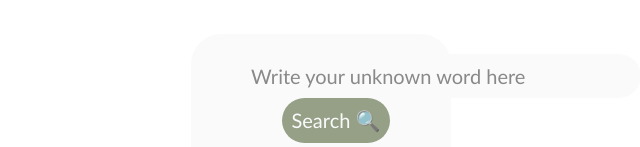
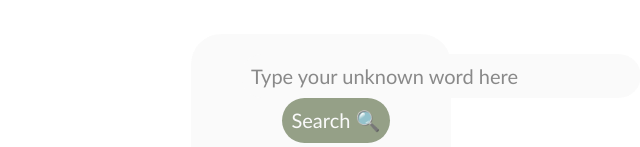
Before and after one commit to beatrizevedo/dictionary-project, a React (Create React App) app: page / in a window 1280 px wide. Shown: the part 160-307 px from the top of the page, without its empty margins (319-959 px from the left). Built offline with nearby package versions, Linux system fonts and the light colour scheme.

Commit message:
Removed synonims

```diff
--- a/src/Dictionary.js
+++ b/src/Dictionary.js
@@ -8,14 +8,12 @@ export default function Dictionary() {
   let [phonetic, setPhonetic] = useState('');
   let [type, setType] = useState('');
   let [example, setExample] = useState('');
-  let [synonyms, setSynonyms] = useState('');
 
   function handleResponse(response) {
     setAnswer(response.data.meanings[0].definition);
     setPhonetic(response.data.phonetic);
     setType(response.data.meanings[0].partOfSpeech);
     setExample(response.data.meanings[0].example);
-    setSynonyms(response.data.meanings[0].synonyms);
   }
 
   function search(event) {
@@ -35,7 +33,7 @@ export default function Dictionary() {
       <form className="SearchForm" onSubmit={search}>
         <input
           type="search"
-          placeholder="Write your unknown word here"
+          placeholder="Type your unknown word here"
           onChange={handleWordChange}
           className="SearchBox"
         />
```
